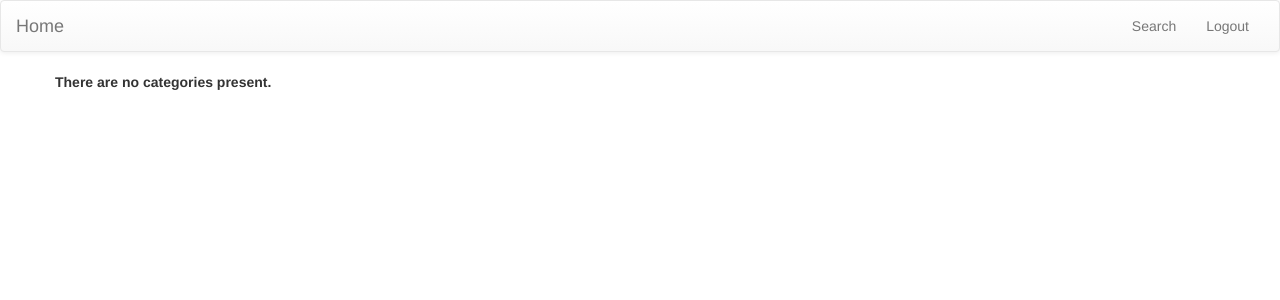
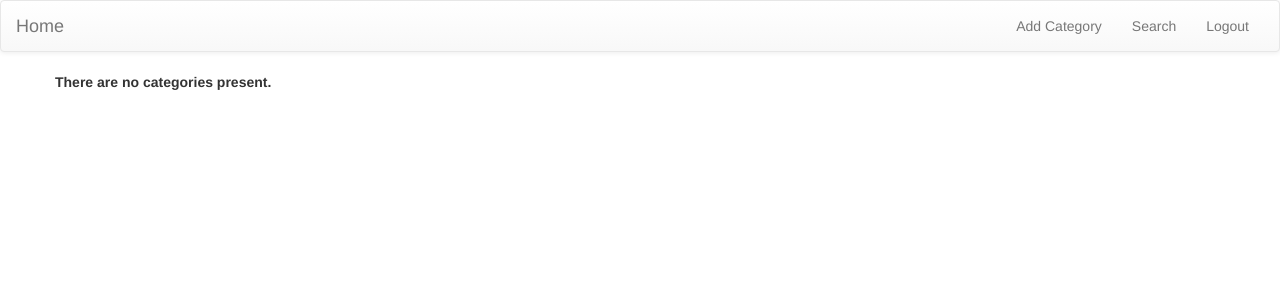
Before and after one commit to vjvasilev95/fhs_project, a Django app: page /fhs/ in a window 1280 px wide. Shown: the top 300 px of the page. Run offline with Django 3.2, Linux system fonts and the light colour scheme; the visitor is signed in with stand-in values (Sample User, id 1); data that the repository does not hold is empty; some libraries are stand-ins or nearby versions.

Commit message:
Add category view + template

```diff
--- a/fhs/forms.py
+++ b/fhs/forms.py
@@ -2,6 +2,11 @@
 from django import forms
 from django.contrib.auth.models import User
 from models import UserProfile, Page, Category
+
+class CategoryForm(forms.ModelForm):
+    class Meta:
+        model = Category
+        fields = ('name', 'description', 'shared')
 
 class UserForm(forms.ModelForm):
     password = forms.CharField(widget=forms.PasswordInput())
--- a/fhs/urls.py
+++ b/fhs/urls.py
@@ -11,4 +11,5 @@ urlpatterns = patterns('',
         url(r'^terms-of-use/$', views.terms, name="terms"),
         url(r'^search/', views.search, name='search'),
         url(r'^save-page/', views.save_page, name='save_page'),
+        url(r'^add-category/', views.add_category, name='add_category')
         )
--- a/fhs/views.py
+++ b/fhs/views.py
@@ -1,12 +1,26 @@
 from django.shortcuts import render
 from django.http import HttpResponse
-from forms import UserProfileForm, UserForm, PageForm
+from forms import UserProfileForm, UserForm, PageForm, CategoryForm
 from models import Category
 
 from django.contrib.auth import authenticate, login, logout
 from django.http import HttpResponseRedirect, HttpResponse
 import bing_search
 import healthfinder_search
+
+def add_category(request):
+    if request.method == "POST":
+        category_form = CategoryForm(data = request.POST)
+        if category_form.is_valid():
+            category = category_form.save(commit=False)
+            category.user = request.user
+            category.save()
+            return HttpResponseRedirect('/fhs/')
+        else:
+            print category_form.errors
+    category_form = CategoryForm()
+    print "return that form"
+    return render(request, "fhs/add_category.html", {'category_form': category_form})
 
 def user_logout(request):
     # Since we know the user is logged in, we can now just log them out.
--- a/templates/base.html
+++ b/templates/base.html
@@ -30,6 +30,7 @@
                             <li><a href='{% url 'register' %}'>Register</a></li>
                             <li><a href='{% url 'login' %}'>Login</a></li>
                         {% else %}
+                            <li><a href="{% url 'add_category' %}">Add Category</a></li>
                             <li><a href="{% url 'search' %}">Search</a></li>
                             <li><a href="{% url 'logout' %}">Logout</a></li>
                         {% endif %}
--- a/templates/fhs/index.html
+++ b/templates/fhs/index.html
@@ -35,6 +35,7 @@
 
             </div>
             {% else %}
+
             {% if public_categories %}
                 <table class="table" valign="baseline">
                 <tbody>
```
Also changed, not shown: templates/fhs/add_category.html (added, +14 -0 lines).
